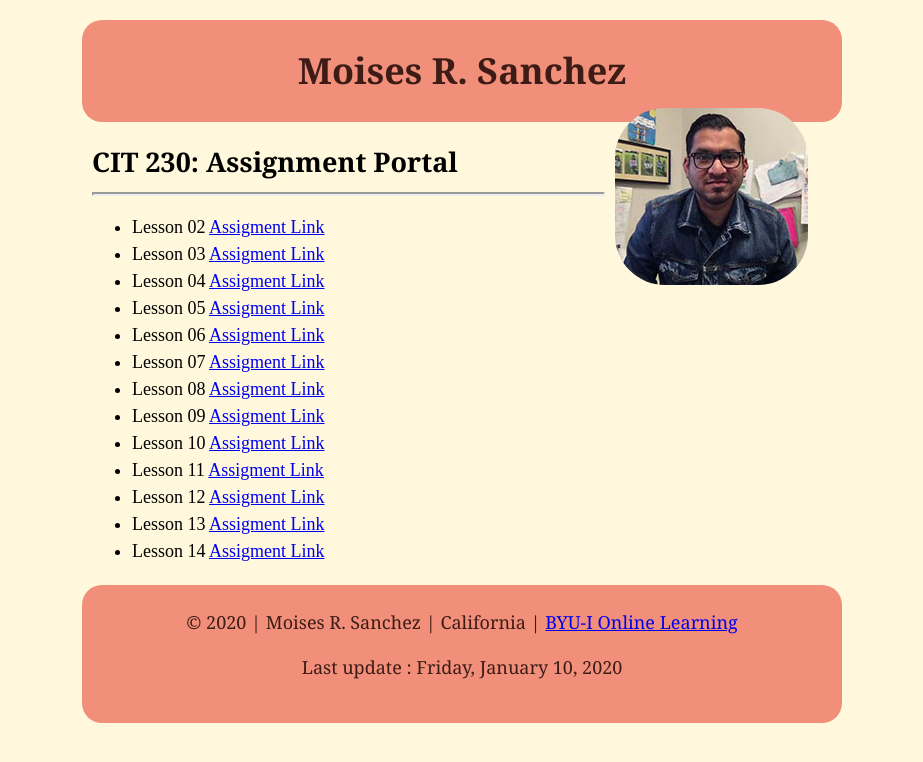
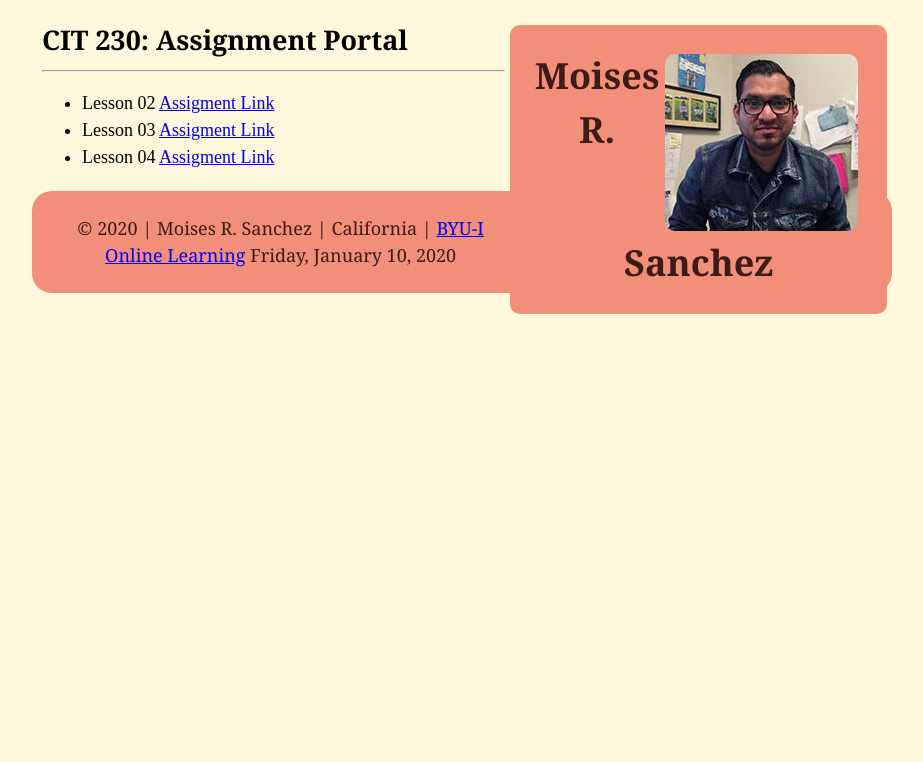
Before and after one commit to MoisesSanchez2020/SanchezMoises.github.io, a PHP site: page / in a window 1280 px wide. Shown: the top 762 px of the page, without its empty margins (178-1101 px from the left). Run offline with PHP 8.4, Linux system fonts and the light colour scheme.

Commit message:
Add files via upload

```diff
--- a/css/main.css
+++ b/css/main.css
@@ -3,7 +3,7 @@ body{
     line-height: 1.5;
     background-color: cornsilk;
     margin: 1.25rem auto;
-    max-width: 760px;
+    max-width: 860px;
     margin: 0 auto;
 
 }
@@ -12,7 +12,7 @@ div {
 }
 header,main,section,footer{
     margin: 1.25rem auto;
-    max-width: 760px;
+    max-width: 860px;
 
 }
 section{
@@ -26,11 +26,10 @@ header, footer{
     padding: 1.5rem;
     border-radius: 20px;
 }
-header img{
+header, img{
     float: right;
-    margin: 10px;
-    border: 5px;
-    border-radius: 50px;
+    margin: 5px;
+    border-radius: 10px;
     height: auto;
 }
 
@@ -41,26 +40,7 @@ footer{
     text-align: center;
     padding: 1.5rem;
 }
-main img {
-    margin-top:2px;
-    position: fixed;
-    bottom: 0;
-    right: 0;
-    width: 300px;
-    border: 3px solid #73AD21;
-}
 h1, h2, h3, h4{
     font-family: Cambria, Cochin, Georgia, Times, 'Times New Roman', serif;
     margin: 0;
 }
-hr{
-    color: black;
-    display: block;
-    margin-top: 0.5em;
-    margin-bottom: 1em;
-    margin-left: auto;
-    margin-right: auto;
-    border-style: inset;
-    border-width: 2px;
-
-}
--- a/index.html
+++ b/index.html
@@ -5,14 +5,15 @@
     <meta name="viewport" content="width=device-width, initial-scale=1.0">
     <link rel="stylesheet" href="css/main.css">
 
-    <title>My Assigment page presentation </title>
+    <title>My presentation c </title>
     <meta name="description" content="This page will show all my assigments in this semester Class CIT 230">
 
 </head>
 <body>
     <div id="container">
-    <header> <h1>Moises R. Sanchez </h1>
+    <header>
         <img src="images/Photo on 10-21-19 at 4.45 PM.jpg" alt="My face">
+        <h1>Moises R. Sanchez </h1>
     </header>
 
     <main>
@@ -24,7 +25,7 @@
             <li>Lesson 02 <a href="http://">Assigment Link</a></li>
             <li>Lesson 03 <a href="http://">Assigment Link</a></li>
             <li>Lesson 04 <a href="http://">Assigment Link</a></li>
-            <li>Lesson 05 <a href="http://">Assigment Link</a></li>
+            <!--<li>Lesson 05 <a href="http://">Assigment Link</a> I will update later </li>
             <li>Lesson 06 <a href="http://">Assigment Link</a></li>
             <li>Lesson 07 <a href="http://">Assigment Link</a></li>
             <li>Lesson 08 <a href="http://">Assigment Link</a></li>
@@ -33,14 +34,14 @@
             <li>Lesson 11 <a href="http://">Assigment Link</a></li>
             <li>Lesson 12 <a href="http://">Assigment Link</a></li>
             <li>Lesson 13 <a href="http://">Assigment Link</a></li>
-            <li>Lesson 14 <a href="http://">Assigment Link</a></li>
+            <li>Lesson 14 <a href="http://">Assigment Link</a></li>-->
         </ul>
     </section>
 </main>
     <footer>
 
-        &copy 2020 | Moises R. Sanchez | California |  <a href="https://www.byui.edu" target="link">BYU-I Online Learning</a>
-        <p>Last update : <span id="upDate"> </span></p>
+        &copy 2020 | Moises R. Sanchez | California |  <a href="https://www.byui.edu">BYU-I Online Learning</a> <span id="upDate"></span>
+
 
     </footer>
 
```
